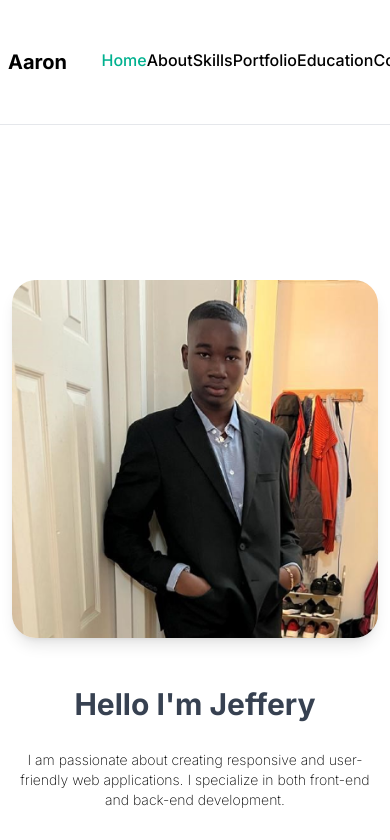
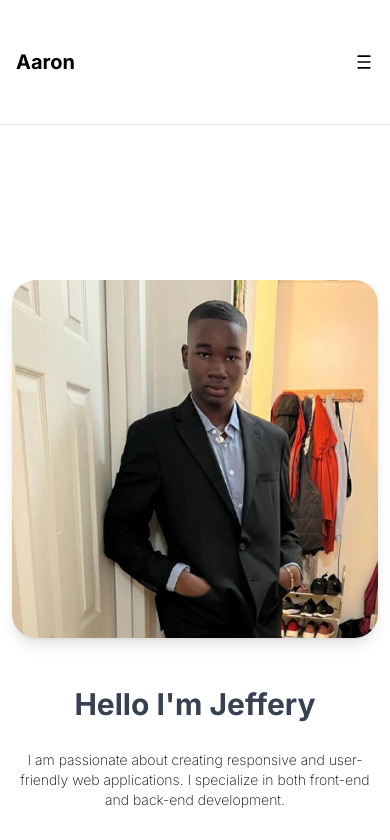
Before and after one commit to jeffery959/Porfolio, a Next.js app: page / in a window 390 px wide. Shown: the top 840 px of the page. Built offline with nearby package versions, Linux system fonts and the light colour scheme.

Commit message:
fixed navbar

```diff
--- a/src/app/(Navigations)/(Home)/Contact.tsx
+++ b/src/app/(Navigations)/(Home)/Contact.tsx
@@ -12,7 +12,7 @@ const Contact = () => {
 
   const Submit=()=>{
     if(user.Name===''||user.Email===''||user.Message===''){
-      toast.error('Please fill out first three forms')
+      toast.error('Please fill out first three fields')
       return
     }
 
@@ -35,11 +35,11 @@ const Contact = () => {
     <div className="bg-secondary w-full md:mt-6 mt-8 flex justify-center items-center">
      <div className="w-full max-w-448 flex  items-center md:items-start  gap-3  py-20 flex-wrap  Divpadding flex-col">
       <p className="text-white font-semibold text-3xl text-center md:text-start mb-6">Get In Touch</p>
-      <input type="text" name='Name' value={user.Name} onChange={(e)=>handleUserForm(e)} className=" py-4 px-4 md:w-1/2 w-full md:max-w-128" placeholder="Name" />
-      <input type="text" name='Email' value={user.Email} onChange={(e)=>handleUserForm(e)} className=" py-4 px-4 md:w-1/2 w-full md:max-w-128" placeholder="Email Address" />
-     <textarea name="Message" onChange={(e)=>handleUserForm(e)} value={user.Message} id="" cols={30} rows={0} className=" py-4 px-4 w-full md:w-9/12 max-w-384 h-96" placeholder="Message"></textarea>
-      <input type="text" name='Budget' value={user.Budget} onChange={(e)=>handleUserForm(e)} className=" py-4 px-4 md:w-1/2 w-full md:max-w-128" placeholder="Budget" />
-      <button className="p-4 md:w-auto w-full px-8 bg-blue-600 hover:bg-blue-500 text-white" onClick={()=>Submit()}>Submit</button>
+      <input type="text" name='Name' value={user.Name} onChange={(e)=>handleUserForm(e)} className=" rounded-md py-4 px-4 md:w-1/2 w-full md:max-w-128" placeholder="Name" />
+      <input type="text" name='Email' value={user.Email} onChange={(e)=>handleUserForm(e)} className="rounded-md py-4 px-4 md:w-1/2 w-full md:max-w-128" placeholder="Email Address" />
+     <textarea name="Message" onChange={(e)=>handleUserForm(e)} value={user.Message} id="" cols={30} rows={0} className="rounded-md py-4 px-4 w-full md:w-9/12 max-w-384 h-96" placeholder="Message"></textarea>
+      <input type="text" name='Budget' value={user.Budget} onChange={(e)=>handleUserForm(e)} className="rounded-md py-4 px-4 md:w-1/2 w-full md:max-w-128" placeholder="Budget" />
+      <button className="rounded-md p-4 md:w-auto w-full px-8 bg-blue-600 hover:bg-blue-500 text-white" onClick={()=>Submit()}>Submit</button>
       <div className='flex flex-wrap gap-4 text-white'>
         <p>Email: aaronjeffery529@gmail.com</p>
         <p>Phone: +1(646)-627-0936</p>
--- a/src/app/Components/Navbar.tsx
+++ b/src/app/Components/Navbar.tsx
@@ -1,6 +1,7 @@
 "use client"
 import { useEffect,useState,useRef } from 'react'
 import Link from 'next/link'
+import Image from 'next/image'
 import { RouteUrl } from '../Utils/data'
 const routes = ['Home','About','Skills','Portfolio','Education','Contact']
 const Navbar = () => {
@@ -8,7 +9,7 @@ const Navbar = () => {
     const [navPading, setnavPading] = useState<null|boolean>(null);
     const [navName,setNavName] = useState('Home')
     const [activeSection, setActiveSection] = useState(null);
-
+    const [toggleNav,setToggleNav]=useState<boolean>(false)
 
     const changeNavColor=(txt:string)=>{
       setNavName(txt)
@@ -45,11 +46,11 @@ const Navbar = () => {
       };
     }, [navPading]);
     return (
-      <div className={`flex  ${navPading&&'md:pt-4'} duration-500 z-50 justify-between md:px-12 2xl:px-36 xl:px-24 md:py-12 py-12 px-2 sm:px-6 border-b fixed w-full bg-white top-0`}>
+      <div className={`flex  ${navPading&&'md:pt-16'} duration-500 z-50 justify-between md:px-12 2xl:px-36 xl:px-24 md:py-12 py-12 px-4 sm:px-6 border-b fixed w-full bg-white top-0`}>
         <h6 className='font-bold text-xl '>Aaron</h6>
-        <ul className='flex w-9/12 justify-between max-w-128'>
+        <ul className={`flex flex-col md:flex-row absolute md:relative md:right-auto right-6 top-20 md:top-auto md:shadow-none  bg-white shadow-lg md:p-0 py-4 px-4 rounded-lg md:w-9/12 justify-between max-w-128  ${!toggleNav&&'hidden md:flex'} `}>
             {routes.map((itm,id)=>{
-          const navCss=`${itm===navName?'text-secondary':' '} font-medium `
+          const navCss=`${itm===navName?'text-secondary':' '} font-medium hover:bg-gray-100 p-2 rounded-lg`
 
 
                return <Link key={id} href={`#${itm}`} onClick={()=>changeNavColor(itm)} className={navCss}>{itm}</Link>
@@ -59,6 +60,7 @@ const Navbar = () => {
             }
 
         </ul>
+        <Image src={'/Icons/Menu.svg'} width={20} height={20 } alt='' className='md:hidden' onClick={()=>setToggleNav(!toggleNav)}/>
 
     </div>
   )
```
Also changed, not shown: public/Icons/Menu.svg (added).
